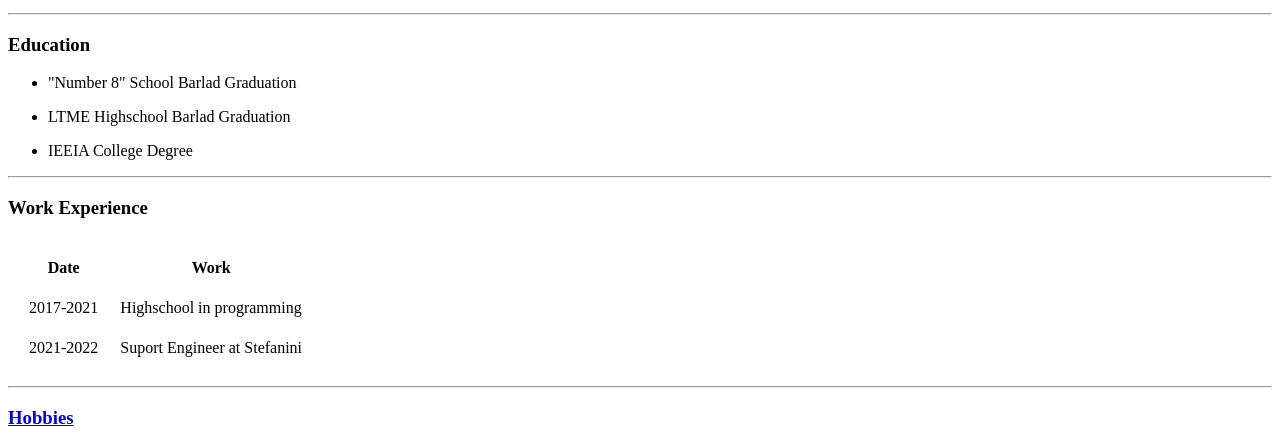
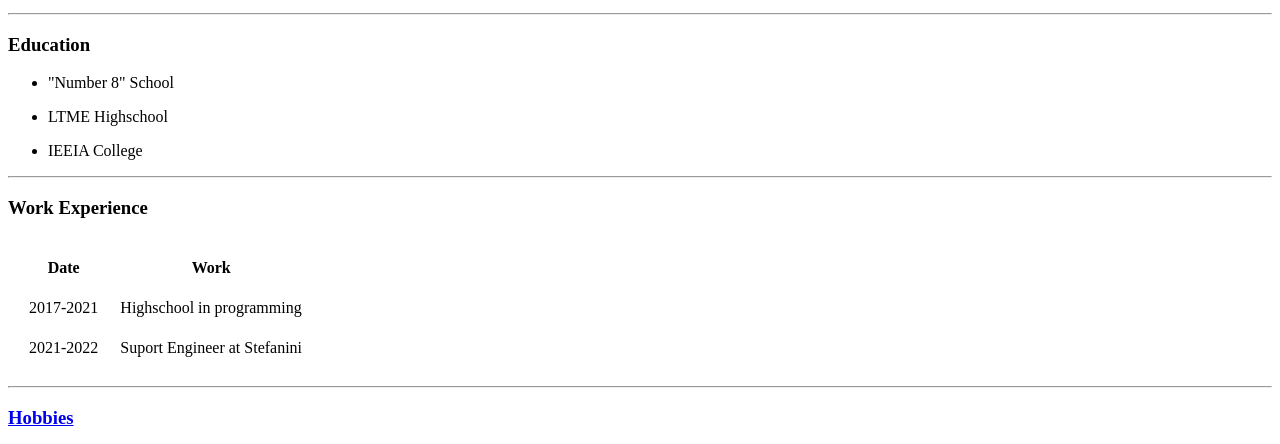
Before and after one commit to SladeW21/CV, a plain HTML site: page index.html in a window 1280 px wide. Shown: the part 353-797 px from the top of the page. Drawn offline with Linux system fonts and the light colour scheme.

Commit message:
Update index.html

```diff
--- a/index.html
+++ b/index.html
@@ -24,13 +24,13 @@
   <h3>Education</h3>
   <ul>
     <li>
-      <p>"Number 8" School Barlad Graduation</p>
+      <p>"Number 8" School</p>
     </li>
     <li>
-      <p>LTME Highschool Barlad Graduation</p>
+      <p>LTME Highschool</p>
     </li>
     <li>
-      <p>IEEIA College Degree</p>
+      <p>IEEIA College</p>
     </li>
   </ul>
 
```
